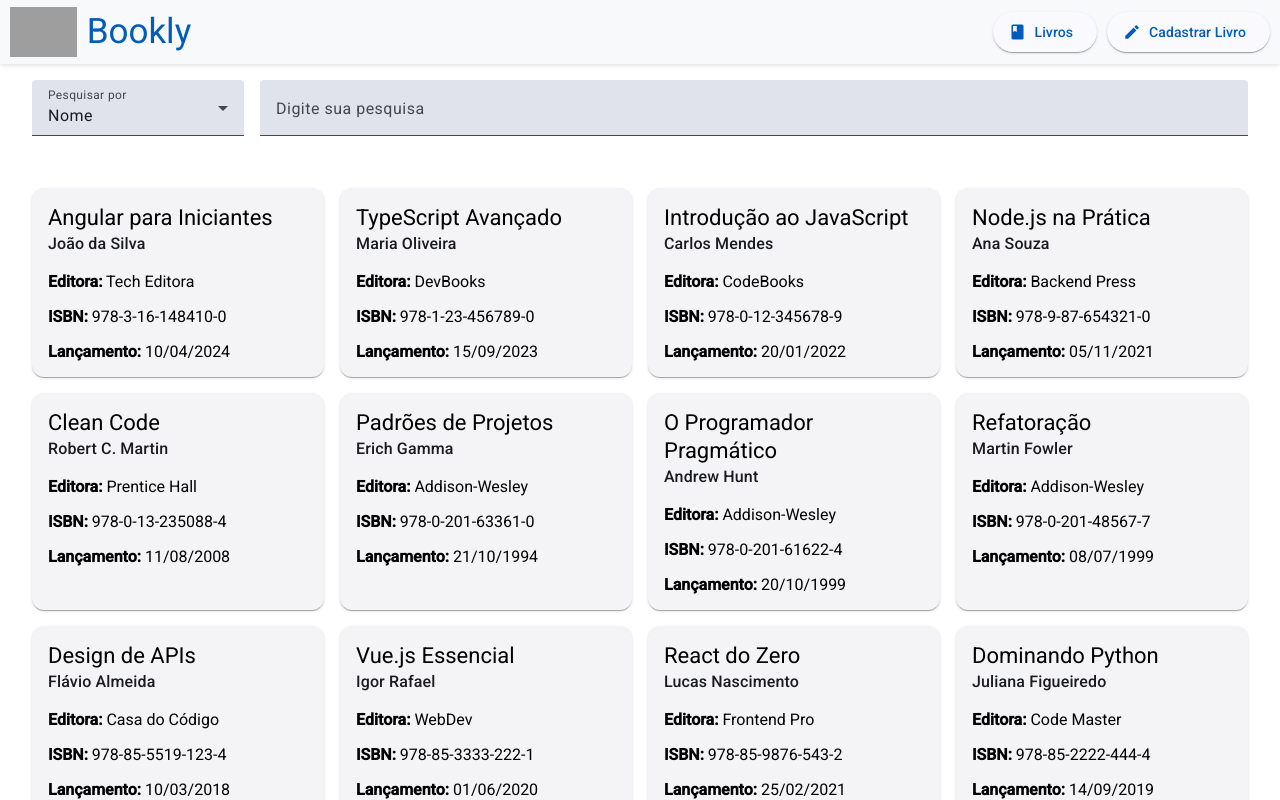
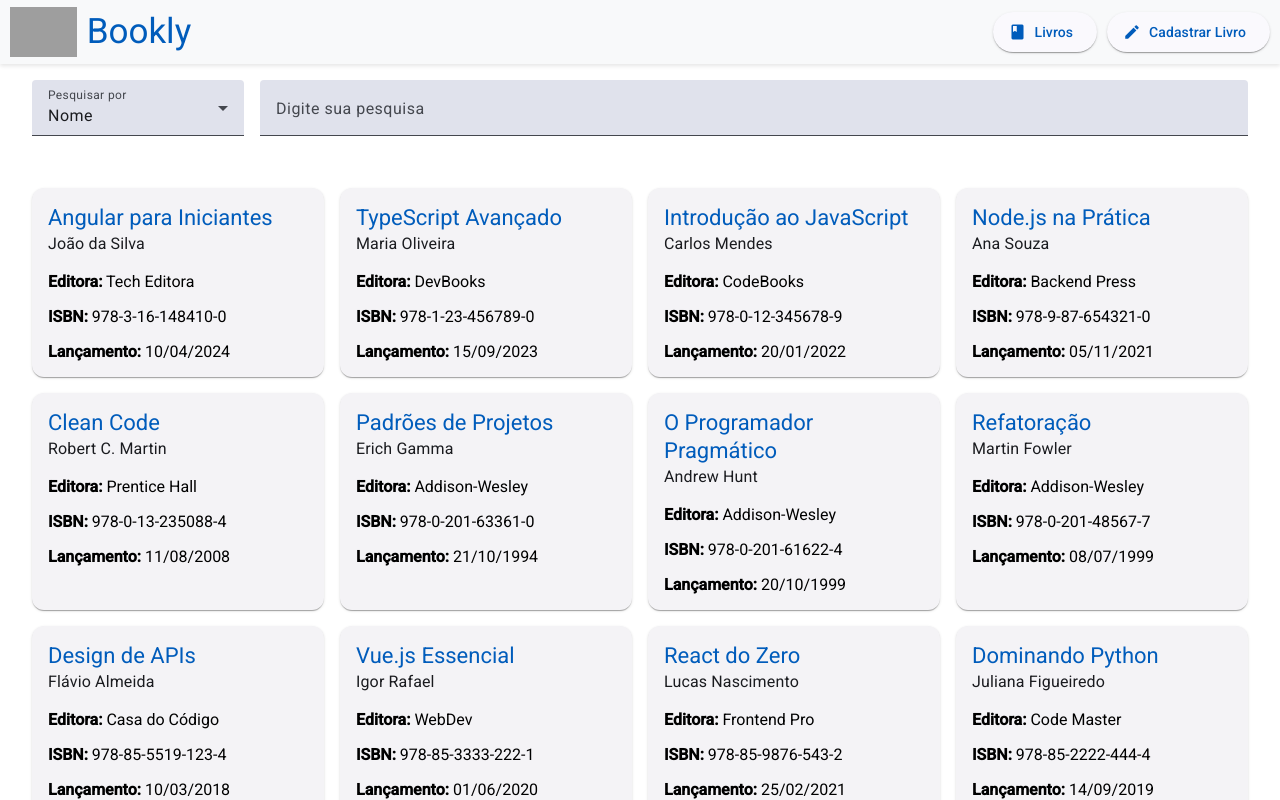
Before and after one commit to StormBreak5/frontend-livros, an Angular app: page / in a window 1280 px wide. Built offline with nearby package versions, Linux system fonts and the light colour scheme; grey boxes are pictures that could not be loaded.

Commit message:
Cor da fonte - Nomes dos livros

```diff
--- a/src/app/book-list/book-list.component.html
+++ b/src/app/book-list/book-list.component.html
@@ -22,8 +22,8 @@
   <div class="book-grid" *ngIf="filteredBooks().length > 0; else noBooks">
     <mat-card class="book-card" *ngFor="let book of filteredBooks()">
       <mat-card-header>
-        <mat-card-title>{{ book.nome }}</mat-card-title>
-        <mat-card-subtitle>{{ book.autor }}</mat-card-subtitle>
+        <mat-card-title class = "titulo_livro">{{ book.nome }}</mat-card-title>
+        <mat-card-subtitle class = "autor_livro">{{ book.autor }}</mat-card-subtitle>
       </mat-card-header>
       <mat-card-content>
         <p><strong>Editora:</strong> {{ book.editora }}</p>
--- a/src/app/book-list/book-list.component.scss
+++ b/src/app/book-list/book-list.component.scss
@@ -31,3 +31,11 @@
   flex-direction: column;
   height: 100%;
 }
+
+.titulo_livro{
+  color: #005cbb;
+}
+
+.autor_livro{
+  font-weight: normal;
+}
```
